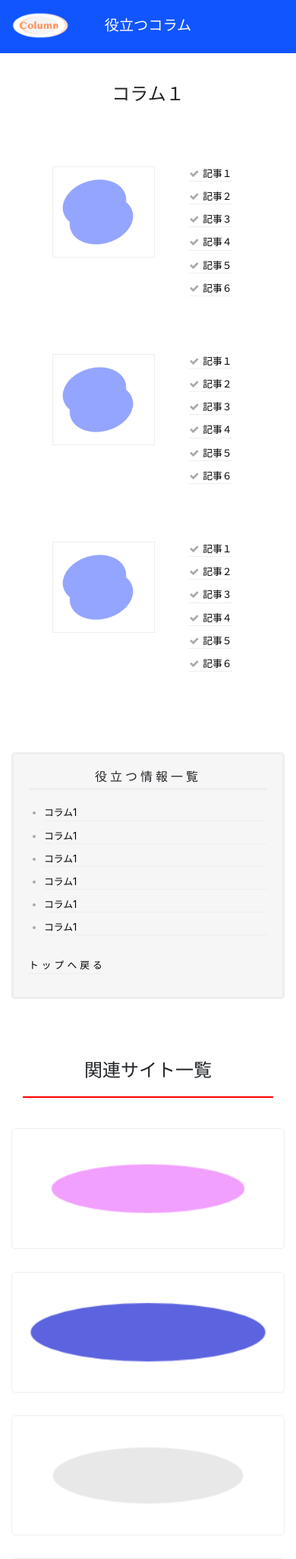
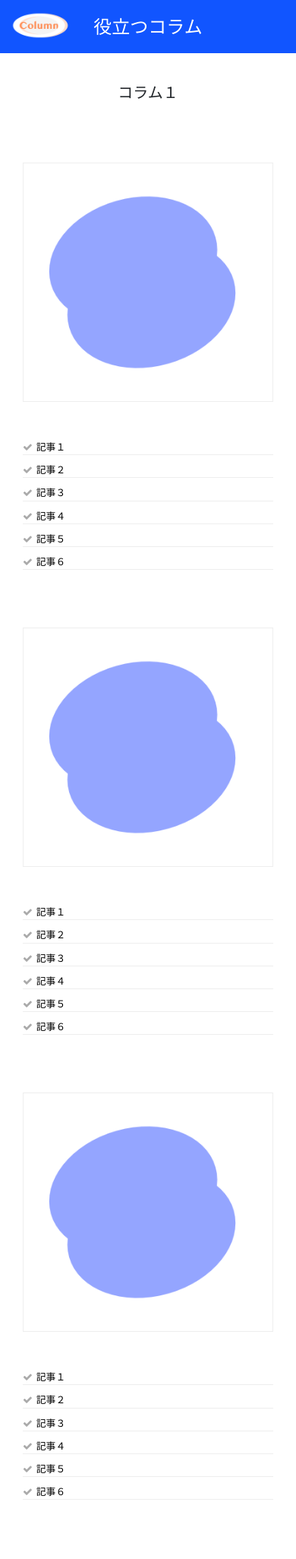
Before and after one commit to asa-leon/AsaLeonsWorks, a PHP site: page /column1.html in a window 390 px wide. Shown: the top 2052 px of the page at 76% size. Run offline with PHP 8.4, Linux system fonts and the light colour scheme.

Commit message:
Fixed CSS for column.

```diff
--- a/public/column-site/column1.html
+++ b/public/column-site/column1.html
@@ -53,8 +53,8 @@
 
 				<div class="column col-md-8 col-sm-12">
 					<div class="column-content">
-						<img class="col-sm-6 col-xs-12" src="./images/cards/card_image_1.png" alt="">
-						<ul class="column-content-list col-sm-6 col-xs-12">
+						<img class="col-sm-6" src="./images/cards/card_image_1.png" alt="">
+						<ul class="column-content-list">
 							<li><a href="#">記事１</a></li>
 							<li><a href="#">記事２</a></li>
 							<li><a href="#">記事３</a></li>
@@ -64,8 +64,8 @@
 						</ul>
 					</div>
 					<div class="column-content">
-						<img class="col-sm-6 col-xs-12" src="./images/cards/card_image_1.png" alt="">
-						<ul class="column-content-list col-sm-6 col-xs-12">
+						<img class="col-sm-6" src="./images/cards/card_image_1.png" alt="">
+						<ul class="column-content-list">
 							<li><a href="#">記事１</a></li>
 							<li><a href="#">記事２</a></li>
 							<li><a href="#">記事３</a></li>
@@ -75,8 +75,8 @@
 						</ul>
 					</div>
 					<div class="column-content">
-						<img class="col-sm-6 col-xs-12" src="./images/cards/card_image_1.png" alt="">
-						<ul class="column-content-list col-sm-6 col-xs-12">
+						<img class="col-sm-6" src="./images/cards/card_image_1.png" alt="">
+						<ul class="column-content-list">
 							<li><a href="#">記事１</a></li>
 							<li><a href="#">記事２</a></li>
 							<li><a href="#">記事３</a></li>
@@ -169,13 +169,13 @@
 	<footer>
 		<div class="container">
 
-			<div id="footerContents">
+			<div class="footer-wrapper">
 				<div class="footer-logo">
 					<a href="#" target="_blank">
 						<img src="./images/logo.png" alt="logo">
 					</a>
 				</div>
-
+				<div class="footer-contents column">
 					<ul class="footer-nav">
 						<li>
 							<a href="#">会社概要</a>
@@ -194,9 +194,11 @@
 							<a href="#">プライバシーポリシー</a>
 						</li>
 					</ul>
-
 					<p class="copyright">Copyright Leon Mah</p>
 				</div>
+
+			</div>
+
 		</div>
 	</footer>
 
--- a/public/column-site/css/main.css
+++ b/public/column-site/css/main.css
@@ -25,6 +25,13 @@ a:hover {
     .heading h2 {
         margin: 40px 0;
         font-size: 1.5rem;
+    }
+}
+
+@media (max-width: 576px) {
+    .heading h2 {
+        margin: 40px 0;
+        font-size: 1.25rem;
     }
 }
 
@@ -78,7 +85,7 @@ header h1 {
 
     header h1 {
         padding-top: 22px;
-        font-size: 1.2rem;
+        font-size: 1.5rem;
     }
 }
 
@@ -114,7 +121,7 @@ header h1 {
 }
 
 .card-body h3 {
-    font-size: 1.5rem;
+    font-size: 1rem;
 }
 
 .banners-wrapper h2 {
@@ -356,6 +363,7 @@ footer img {
 }
 
 .column-content-list {
+    width: 100%;
     text-align: left;
     list-style-type: none;
 }
@@ -368,12 +376,8 @@ footer img {
     color: #aaa;
 }
 
-@media (max-width: 768px) {
-    .column-content img {
-        margin: 0 30px 0 0;
-        padding-left: 0;
-    }
-}
+
+
 
 /** media query **/
 @media (max-width: 992px) {
@@ -394,9 +398,34 @@ footer img {
     }
 }
 
-@media (max-width: 576px) {
+@media (max-width: 768px) {
+    .left-menu-nav {
+        margin-left: 15px;
+        margin-right: 15px;
+    }
     .column-content img {
-        width: auto;
-        height: 120px;
+        max-width: 50%;
+        margin: 0 30px 0 0;
+        padding-left: 0;
+    }
+
+    .column-content-list {
+        max-width: 50%
     }
 }
+
+@media (max-width: 576px) {
+    .column-content {
+        display: flex;
+        flex-direction: column;
+    }
+
+    .column-content img {
+        max-width: 100%;
+    }
+
+    .column-content-list {
+        max-width: 100%;
+        margin-top: 50px;
+    }
+}
```
Lines whose indentation alone changed are shown as unchanged.
